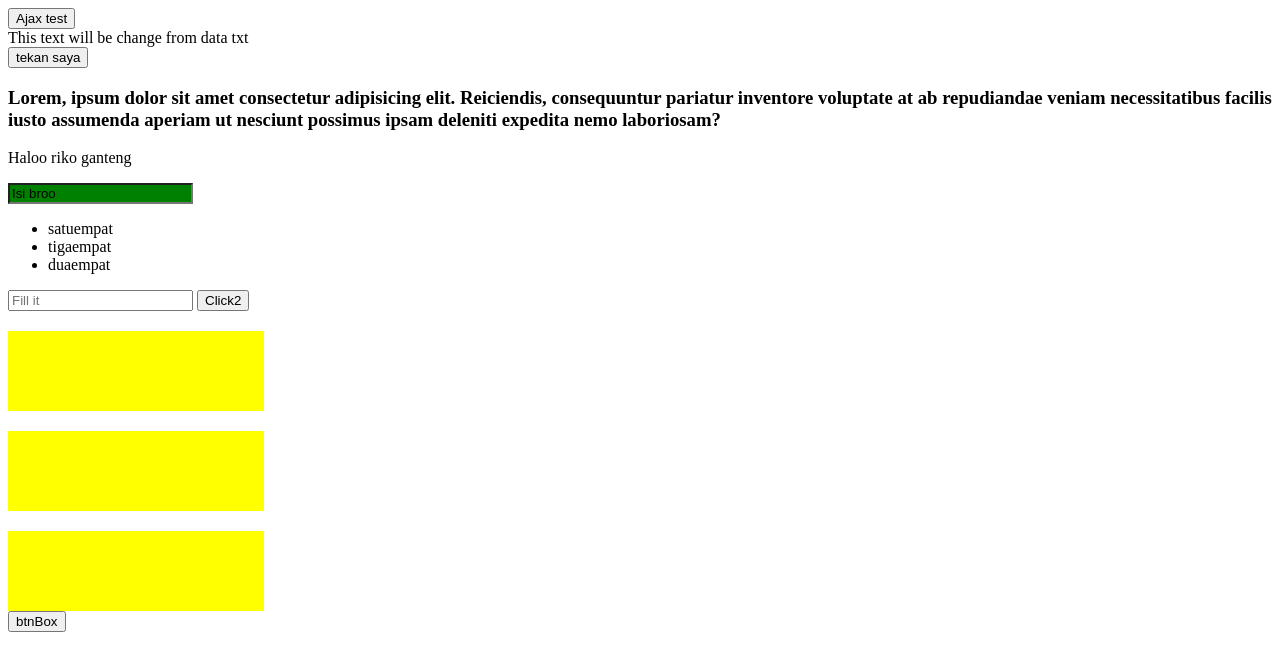
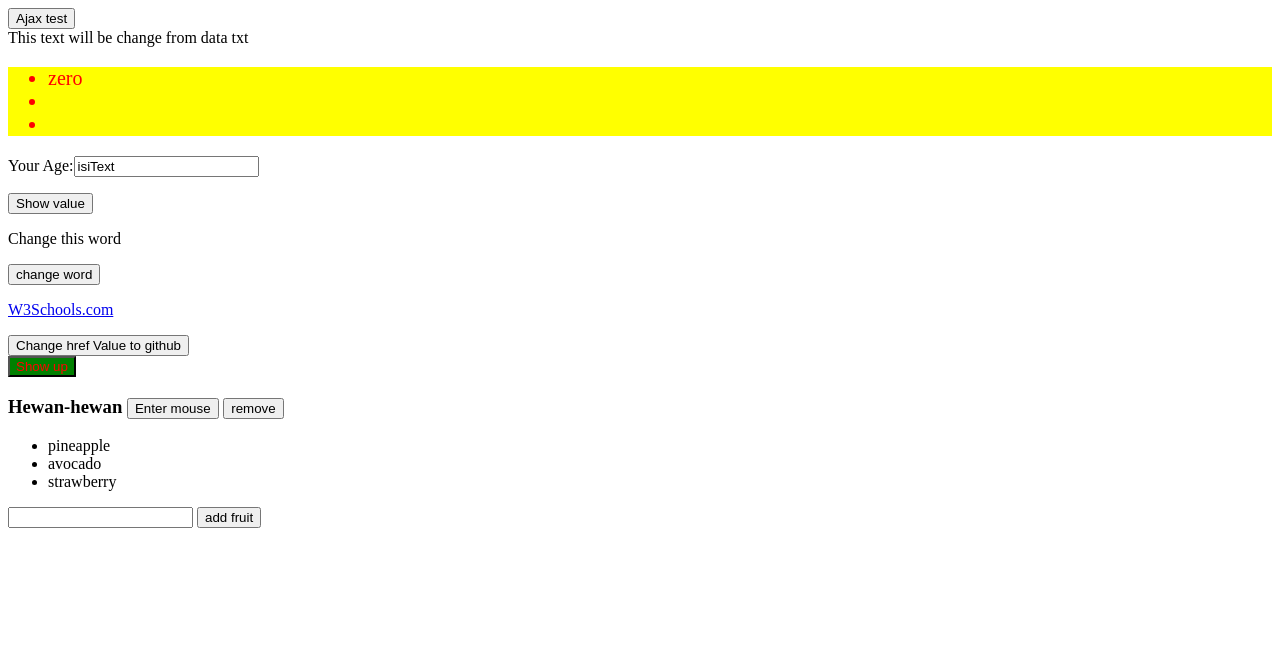
Before and after one commit to rikokurnia/Belajar-Jquery, a plain HTML site: page index.html in a window 1280 px wide. Drawn offline with nearby package versions, Linux system fonts and the light colour scheme.

Commit message:
last commit(learn)

```diff
--- a/app.js
+++ b/app.js
@@ -12,37 +12,67 @@ $(document).ready(function () {
     background: "yellow",
   };
 
-  button.click(function () {
-    $("p").css("background-color", "blue").show("4000").hide("2000");
-  });
+  // ajax take data from data.txt
+      let ajax = $('#ajax')
+        ajax.click(function(){
+          $('#div1').load('data.txt')
+        })
 
-  $("ul").prev().css("background-color", "green");
 
-  // learn ajax
-  let ajax = $("#ajax");
-  ajax.click(function () {
-    $("#div1").load("data.txt");
-  });
+  // selector
+    $('#selector li:odd').parent().css(style); //will be yellow style
+    $('#selector li').empty() //will be remove element in the selector
+    $('#list').prepend('zero')  //add first element
 
-  let li = $("li");
-  li.append("empat");
+  //?event dom from HTML
+      let value = $('#value')
+        value.click(function() {
+          alert($('#val').val());
+        })
 
-  // event double click
-    const dblclick = $('#clickdbl')
-      dblclick.dblclick(function() {
-        hideInput.alert('this function double click')
-      })
+        // change with html or text
+        $('#changeBtn').click(function() {
+          $('#change1').text('the word has been changed')
+          $('#change1').html('<b>the word has been changed</b>')
+        })
 
-    // event hide input
-    let hideInput = $('#hideIN')
-      hideInput.keypress(function(){
-        $(this).hide()
-      })
+          // set the new atribute(link)
+            $('#btnLink').click(function() {
+              $('#w3s').attr('href','https://github.com/')
+            })
 
-    // event fade
-      $("#box").click(function(){
-        $(".boxes1").fadeToggle();
-        $(".boxes1").fadeToggle("slow");
-        $(".boxes1").fadeToggle(3000);
-      });
+
+        // remove element with jquery
+            /*
+            remove() - Removes the selected element (and its child elements)
+            empty() - Removes the child elements from the selected element
+            */
+
+            $('p').remove('#removeP')
+
+        // style css
+            /*
+            css() - Sets one or more CSS properties of the selected element(s)
+            */
+
+          $('#showBtn').dblclick(function(){
+            $('#showUp').toggle(3000);
+          })
+
+        //event handler
+          $('#mEnter').mouseenter(function(){
+            alert('i like animal')
+          })
+            // will be remove if the mouse leave
+          $('#removeM').mouseleave(function(){
+            $('#hewan').remove();
+            alert('i remove the  animal')
+          })
+
+          // add fruit with append
+          $('#fruitBtn').click(function(){
+            let addFruit = $('#fruits').val()
+              $('#fruit').append('<li>'+ addFruit +'</li>')
+          })
+
 });
--- a/index.html
+++ b/index.html
@@ -5,20 +5,23 @@
     <meta name="viewport" content="width=device-width, initial-scale=1.0">
     <title>Learn Jquery</title>
     <!-- Jquery ⬇️⬇ -->
-    <script src="https://code.jquery.com/jquery-3.7.0.min.js" integrity="sha256-2Pmvv0kuTBOenSvLm6bvfBSSHrUJ+3A7x6P5Ebd07/g=" crossorigin="anonymous"></script>
+        <script src="https://code.jquery.com/jquery-3.7.0.min.js" integrity="sha256-2Pmvv0kuTBOenSvLm6bvfBSSHrUJ+3A7x6P5Ebd07/g=" crossorigin="anonymous"></script>
 </head>
 <body>
     <style>
         .hijau {
             background-color: green;
             color: red;
+            cursor: pointer;
         }
 
         .border {
             border: 4px solid rgb(20, 63, 237);
+            display: none;
         }
 
         .boxes1 {
+            display: none;
             max-width: 20vw;
             margin-top: 20px;
             height: 10vh;
@@ -33,26 +36,51 @@
             This text will be change from data txt
         </div>
 
-    <button id="test">tekan saya</button>
-    <h3>Lorem, ipsum dolor sit amet consectetur adipisicing elit. Reiciendis, consequuntur pariatur inventore voluptate at ab repudiandae veniam necessitatibus facilis iusto assumenda aperiam ut nesciunt possimus ipsam deleniti expedita nemo laboriosam?</h3>
-
-    <p>Haloo riko ganteng</p>
-    <input type="text" value="Isi broo">
-
-    <ul>
-        <li>satu</li>
-        <li>tiga</li>
-        <li>dua</li>
+        <!-- selector -->
+    <ul id="selector">
+        <li id="list">satu</li>
+        <li id="list">tiga</li>
+        <li id="list">dua</li>
     </ul>
 
-    <input type="text" placeholder="Fill it" id="hideIN">
-    <button id="clickdbl">Click2</button>
+        <!-- get val input -->
+            <p>Your Age:<input type="text" value="isiText" id="val"></p>
+            <button id="value">Show value</button>
 
-    <div class="boxes1"></div>
-    <div class="boxes1"></div>
-    <div class="boxes1"></div>
-        <button id="box">btnBox</button>
 
-    <script src="app.js"></script>
+        <!-- get html and text -->
+            <p id="change1">Change this word</p>
+            <button id="changeBtn">change word</button>
+
+        <!-- set(change) atribute link -->
+        <p><a href="https://www.w3schools.com" id="w3s">W3Schools.com</a></p>
+        <button id="btnLink">Change href Value to github</button>
+
+            <p id="removeP">This one paragraph will be remove 1</p>
+            <p id="removeP">This one paragraph will be remove 2</p>
+            <p id="removeP">This one paragraph will be remove 3</p>
+
+        <!-- styles classCSS -->
+        <p class="border boxes1" id="showUp">Text will be show after button</p>
+          <br> <button class="hijau" id="showBtn">Show up</button>
+
+          <!-- event handler -->
+            <h3 id="hewan">
+                Hewan-hewan
+            <button id="mEnter">Enter mouse</button>
+            <button id="removeM">remove</button>
+            </h3>
+
+        <!-- add li to ul -->
+            <ul id="fruit">
+                <li>pineapple</li>
+                <li>avocado</li>
+                <li>strawberry</li>
+            </ul>
+                <input type="text" name="" id="fruits">
+                <button id="fruitBtn">add fruit</button>
+
+    <!-- Script js -->
+            <script src="app.js"></script>
 </body>
 </html>
```
Also changed, not shown: 2 other files.
